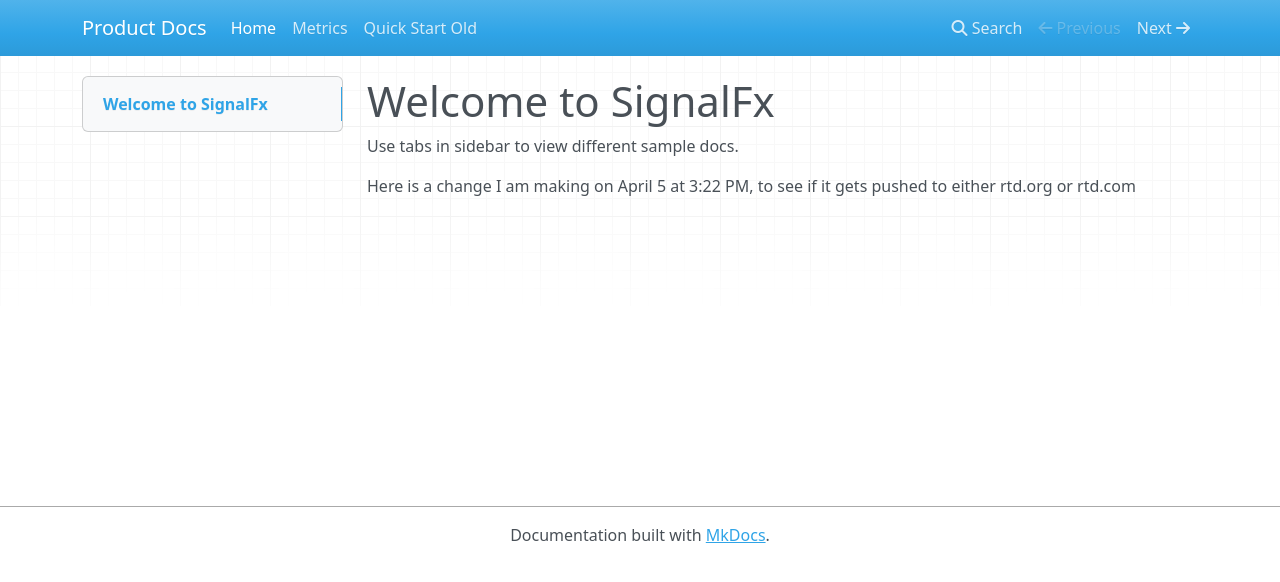
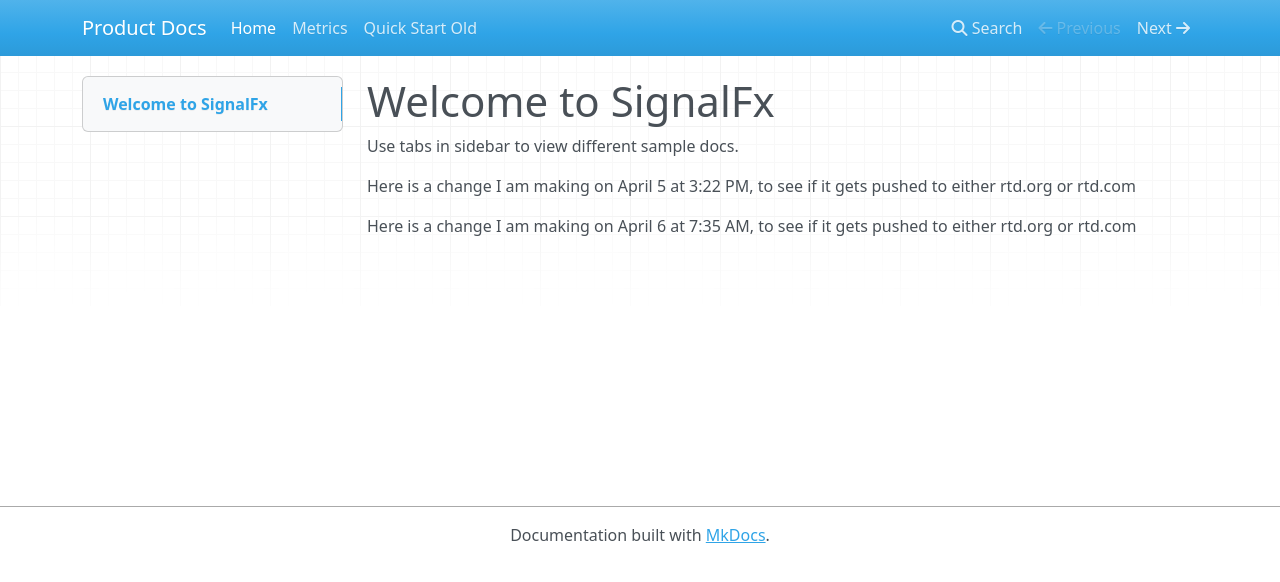
Before and after one commit to barbara-sfx/sfx-docs, an MkDocs documentation site: the page built from ProductDocs/docs/index.md, in a window 1280 px wide. Shown: the top 582 px of the page. Built offline with MkDocs 1.6.1, drawn with Linux system fonts in a browser that asks for light colours; nearby versions of some CDN libraries; old or Windows-style settings are respelled for this version of MkDocs.

Commit message:
Update index.md

```diff
--- a/ProductDocs/docs/index.md
+++ b/ProductDocs/docs/index.md
@@ -3,3 +3,5 @@
 Use tabs in sidebar to view different sample docs.
 
 Here is a change I am making on April 5 at 3:22 PM, to see if it gets pushed to either rtd.org or rtd.com
+
+Here is a change I am making on April 6 at 7:35 AM, to see if it gets pushed to either rtd.org or rtd.com
```
